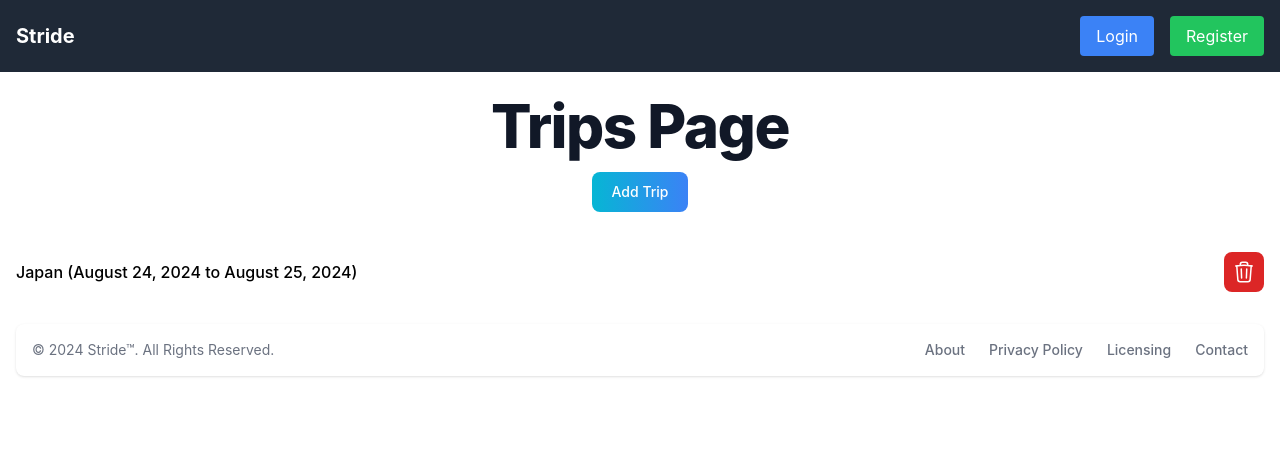
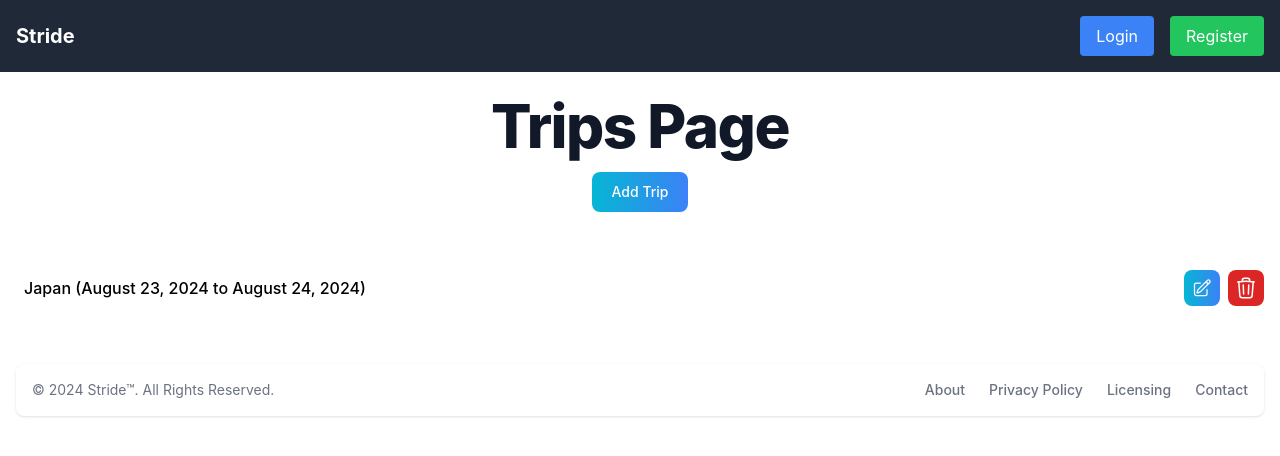
Before and after one commit to troyrice13/stride-app, a React (Vite) app: page /itinerary in a window 1280 px wide. Shown: the top 456 px of the page. Built offline with nearby package versions, Linux system fonts and the light colour scheme.

Commit message:
styles updated

```diff
--- a/src/components/AddTripForm.jsx
+++ b/src/components/AddTripForm.jsx
@@ -1,71 +1,82 @@
-import React, { useState } from "react";
+import React, { useState, useEffect } from "react";
 
-export default function AddTripForm({ onSubmit }) {
+export default function AddTripForm({ onSubmit, currentTrip }) {
   const [formData, setFormData] = useState({
-        title: '',
-        startDate: '',
-        endDate: ''
-    })
+    title: "",
+    startDate: "",
+    endDate: "",
+  });
+
+  useEffect(() => {
+    if (currentTrip) {
+      setFormData({
+        title: currentTrip.title,
+        startDate: currentTrip.startDate,
+        endDate: currentTrip.endDate,
+      });
+    }
+  }, [currentTrip]);
 
   const handleInputChange = (e) => {
     const { name, value } = e.target;
-        setFormData({ ...formData, [name]: value })
-    }
+    setFormData({ ...formData, [name]: value });
+  };
 
   const handleFormSubmit = (e) => {
     e.preventDefault();
-
-    if (new Date(formData.startDate) > new Date(formData.endDate)) {
-        alert('End date must be after the start date.');
-        return;
-    }
-
-    onSubmit(formData)
-    setFormData({ title: '', startDate: '', endDate: '' })
-}
+    onSubmit(formData);
+    setFormData({ title: "", startDate: "", endDate: "" });
+  };
 
   return (
     <div>
-        <h2 className="text-center text-lg">Add a New Trip</h2>
+      <h2 className="text-center text-lg">
+        {currentTrip ? "Edit Trip" : "Add a New Trip"}
+      </h2>
       <form onSubmit={handleFormSubmit}>
         <div>
           <label>Trip Title: </label>
           <input
-                type='text'
-                name='title'
+            type="text"
+            name="title"
             value={formData.title}
             onChange={handleInputChange}
             placeholder="Enter trip title"
             required
-                className="bg-gray-50 border border-gray-300 text-gray-900 text-sm rounded-lg focus:ring-blue-500 focus:border-lue-500 block w-full p-2.5"
+            className="bg-gray-50 border border-gray-300 text-gray-900 text-sm rounded-lg focus:ring-blue-500 focus:border-blue-500 block w-full p-2.5"
           />
         </div>
         <div>
           <label>Start Date: </label>
           <input
-                type='date'
-                name='startDate'
+            type="date"
+            name="startDate"
             value={formData.startDate}
             onChange={handleInputChange}
             required
-                className="bg-gray-50 border border-gray-300 text-gray-900 text-sm rounded-lg focus:ring-blue-500 focus:border-lue-500 block w-full p-2.5"
+            className="bg-gray-50 border border-gray-300 text-gray-900 text-sm rounded-lg focus:ring-blue-500 focus:border-blue-500 block w-full p-2.5"
           />
         </div>
         <div>
           <label>End Date: </label>
           <input
-                type='date'
-                name='endDate'
+            type="date"
+            name="endDate"
             value={formData.endDate}
             onChange={handleInputChange}
             required
-                className="bg-gray-50 border border-gray-300 text-gray-900 text-sm rounded-lg focus:ring-blue-500 focus:border-lue-500 block w-full p-2.5"
+            className="bg-gray-50 border border-gray-300 text-gray-900 text-sm rounded-lg focus:ring-blue-500 focus:border-blue-500 block w-full p-2.5"
           />
         </div>
-            <div className='flex justify-center'>
-            <button type='submit' className="text-white bg-gradient-to-r from-cyan-500 to-blue-500 hover:bg-gradient-to-bl focus:ring-4 focus:outline-none focus:ring-cyan-300 dark:focus:ring-cyan-800 font-medium rounded-lg text-sm px-5 py-2.5 my-4">Save Trip</button>
+        <div className="flex justify-center">
+            <button
+            type="submit"
+            className="text-white bg-gradient-to-r from-cyan-500 to-blue-500 hover:bg-gradient-to-bl focus:ring-4 focus:outline-none focus:ring-cyan-300 dark:focus:ring-cyan-800 font-medium rounded-lg text-sm px-5 py-2.5 mt-4"
+            >
+            {currentTrip ? "Update Trip" : "Save Trip"}
+            </button>
         </div>
       </form>
     </div>
-)
+  );
 }
--- a/src/pages/Itinerary.jsx
+++ b/src/pages/Itinerary.jsx
@@ -2,36 +2,54 @@ import React, { useState } from "react";
 import AddTripForm from "../components/AddTripForm";
 
 export default function Itinerary() {
-const [trips, setTrips] = useState([{
-    title: 'Japan',
-    startDate: '08/24/2024',
-    endDate: '08/25/2024'
-}]);
+  const [trips, setTrips] = useState([
+    {
+      title: "Japan",
+      startDate: "2024-08-23",
+      endDate: "2024-08-24",
+      id: 1,
+    },
+  ]);
   const [isFormVisible, setIsFormVisible] = useState(false);
-const [confirmationMessage, setConfirmationMessage] = useState('')
+  const [confirmationMessage, setConfirmationMessage] = useState("");
+  const [isEditing, setIsEditing] = useState(false);
+  const [currentTrip, setCurrentTrip] = useState(null);
 
   const handleAddTrip = (newTrip) => {
-    setTrips([...trips, { ...newTrip, id: Date.now() }])
-    setIsFormVisible(false);
-    setConfirmationMessage('Trip added successfully!');
-    setTimeout(() => setConfirmationMessage(''), 3000)
+    if (isEditing) {
+      setTrips(
+        trips.map((trip) =>
+          trip.id === currentTrip.id ? { ...newTrip, id: currentTrip.id } : trip
+        )
+      );
+      setIsEditing(false);
+      setCurrentTrip(null);
+      setConfirmationMessage("Trip updated successfully!");
+    } else {
+      setTrips([...trips, { ...newTrip, id: Date.now() }]);
+      setConfirmationMessage("Trip added successfully!");
     }
 
+    setIsFormVisible(false);
+    setTimeout(() => setConfirmationMessage(""), 3000);
+  };
+
   const handleDeleteTrip = (id) => {
-    setTrips(trips.filter(trip => trip.id !== id))
-}
+    setTrips(trips.filter((trip) => trip.id !== id));
+  };
 
   const formatDate = (dateString) => {
-    const options = { year: 'numeric', month: 'long', day: 'numeric' }
+    const options = { year: "numeric", month: "long", day: "numeric" };
     const date = new Date(dateString);
-    return date.toLocaleDateString(undefined, options)
-}
-
+    return date.toLocaleDateString(undefined, options);
+  };
 
   return (
     <div className="flex flex-col items-center justify-center mt-6">
       {/* Heading */}
-          <h1 className="mb-4 text-4xl font-extrabold leading-none tracking-tight text-gray-900 md:text-5xl lg:text-6xl dark:text-white">Trips Page</h1>
+      <h1 className="mb-4 text-4xl font-extrabold leading-none tracking-tight text-gray-900 md:text-5xl lg:text-6xl dark:text-white">
+        Trips Page
+      </h1>
 
       {/* Add Trip Button */}
       {!isFormVisible && (
@@ -46,11 +64,16 @@ const formatDate = (dateString) => {
       {/* Form for Adding Trip */}
       {isFormVisible && (
         <div>
-          <AddTripForm onSubmit={handleAddTrip} />
-
-          {/* Button Container for Centering Save and Cancel Buttons */}
-          <div className="flex justify-center space-x-4">
-            <button onClick={() => setIsFormVisible(false)} className="text-white bg-gradient-to-r from-red-400 via-red-500 to-red-600 hover:bg-gradient-to-br focus:ring-4 focus:outline-none focus:ring-red-300 dark:focus:ring-red-800 font-medium rounded-lg text-sm px-5 py-2.5">
+          <AddTripForm onSubmit={handleAddTrip} currentTrip={currentTrip} />
+          <div className="flex justify-center space-x-4 mt-4">
+            <button
+              onClick={() => {
+                setIsFormVisible(false);
+                setIsEditing(false);
+                setCurrentTrip(null);
+              }}
+              className="text-white bg-gradient-to-r from-red-400 via-red-500 to-red-600 hover:bg-gradient-to-br focus:ring-4 focus:outline-none focus:ring-red-300 dark:focus:ring-red-800 font-medium rounded-lg text-sm px-5 py-2.5"
+            >
               Cancel
             </button>
           </div>
@@ -62,18 +85,36 @@ const formatDate = (dateString) => {
         <div className="text-gray-500 my-6">
           No trips added yet. Click "Add Trip" to create one.
         </div>
-
       ) : (
-          <ul className="flex flex-col divide-y divide-gray-200 mt-6 w-full text-center">
+        <ul className="flex flex-col divide-y divide-gray-200 my-6 w-full text-center">
           {trips.map((trip) => (
-                <li key={trip.id} className="pb-3 sm:pb-4 font-medium hover:bg-gray-50 flex justify-between items-center px-4">
-                <span>
-                    {trip.title} ({formatDate(trip.startDate)} to {formatDate(trip.endDate)})
+            <li
+              key={trip.id}
+              className="pb-3 sm:pb-4 font-medium hover:bg-gray-50 flex justify-between items-center px-4 pt-4"
+            >
+              <span className="flex-1 text-left p-2 rounded-lg">
+                {trip.title} ({formatDate(trip.startDate)} to{" "}
+                {formatDate(trip.endDate)})
               </span>
+              <div className="flex space-x-2 items-center">
+                {/* Edit Trip Button */}
                 <button
-                    className="p-2 bg-red-600 hover:bg-red-700 focus:outline-none focus:ring-2 focus:ring-red-300 text-white rounded-lg"
+                  className="text-white bg-gradient-to-r from-cyan-500 to-blue-500 hover:bg-gradient-to-bl focus:ring-4 focus:outline-none focus:ring-cyan-300 dark:focus:ring-cyan-800 font-medium rounded-lg text-sm p-2"
+                  onClick={() => {
+                    setCurrentTrip(trip);
+                    setIsEditing(true);
+                    setIsFormVisible(true);
+                  }}
+                >
+                  <svg xmlns="http://www.w3.org/2000/svg" fill="none" viewBox="0 0 24 24" strokeWidth={1.5} stroke="currentColor" className="w-5 h-5">
+                    <path strokeLinecap="round" strokeLinejoin="round" d="m16.862 4.487 1.687-1.688a1.875 1.875 0 1 1 2.652 2.652L10.582 16.07a4.5 4.5 0 0 1-1.897 1.13L6 18l.8-2.685a4.5 4.5 0 0 1 1.13-1.897l8.932-8.931Zm0 0L19.5 7.125M18 14v4.75A2.25 2.25 0 0 1 15.75 21H5.25A2.25 2.25 0 0 1 3 18.75V8.25A2.25 2.25 0 0 1 5.25 6H10" />
+                  </svg>
+                </button>
+                {/* Delete Trip Button */}
+                <button
+                  className="text-white bg-red-600 hover:bg-red-700 focus:outline-none focus:ring-2 focus:ring-red-300 rounded-lg p-1.5"
                   aria-label="Delete trip"
-                    onClick={() => handleDeleteTrip(trip.id)} // Make sure to define this function
+                  onClick={() => handleDeleteTrip(trip.id)}
                 >
                   <svg
                     xmlns="http://www.w3.org/2000/svg"
@@ -90,11 +131,14 @@ const formatDate = (dateString) => {
                     />
                   </svg>
                 </button>
+              </div>
             </li>
           ))}
         </ul>
       )}
-          {confirmationMessage && <div className='text-green-500'>{confirmationMessage}</div>}
+      {confirmationMessage && (
+        <div className="text-green-500 mt-4">{confirmationMessage}</div>
+      )}
     </div>
   );
 }
```
Lines whose indentation alone changed are shown as unchanged.
